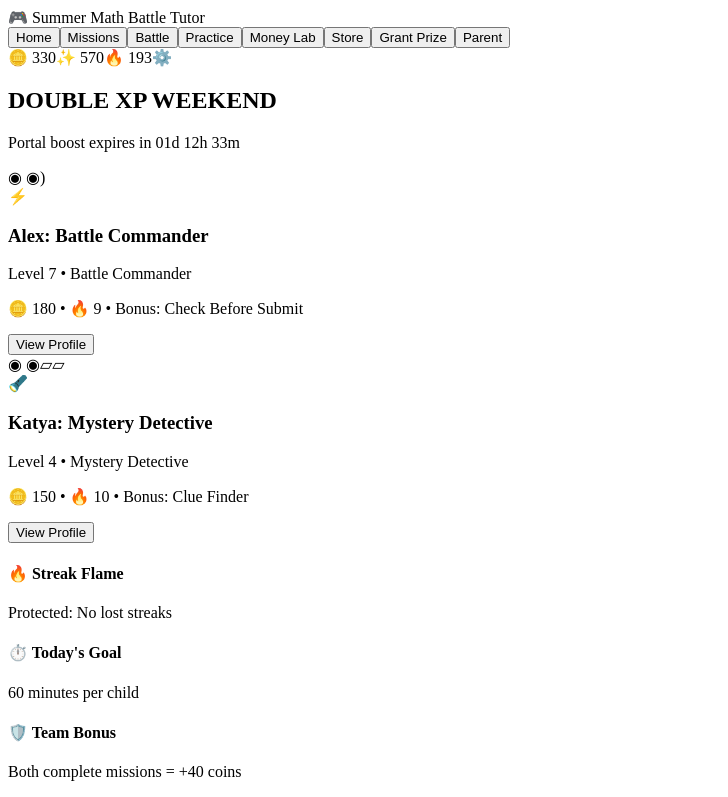
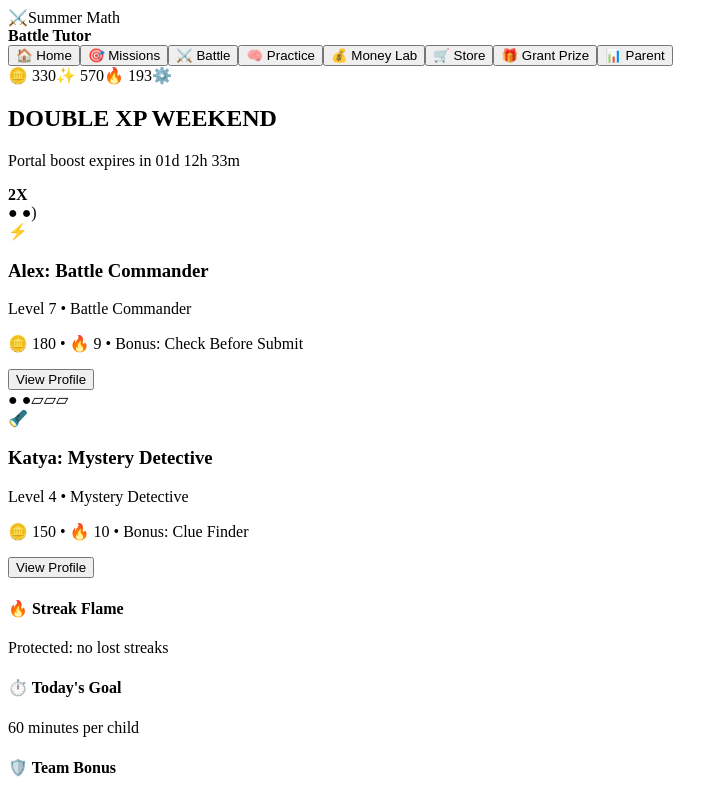
Before and after one commit to juliarus768-cyber/summer-math-battle-tutor, a React (Vite) app: page / in a window 1280 px wide. Shown: the top 797 px of the page, without its empty margins (0-728 px from the left). Built offline with nearby package versions, Linux system fonts and the light colour scheme; the HTML template or start-up script is replaced by a standard one.

Commit message:
Fix app render and make dashboard visible

```diff
--- a/src/App.jsx
+++ b/src/App.jsx
@@ -8,8 +8,8 @@ const defaultState = {
   notifications: 3,
   grantClaimed: false,
   players: {
-    alex: { level: 7, xp: 320, xpMax: 500, coins: 180, streak: 9, rank: 'Battle Commander', missions: 0, minutes: 0, bonuses: ['Check Before Submit'] },
-    katya: { level: 4, xp: 250, xpMax: 400, coins: 150, streak: 10, rank: 'Mystery Detective', missions: 0, minutes: 0, bonuses: ['Clue Finder'] }
+    alex: { name: 'Alex', level: 7, xp: 320, xpMax: 500, coins: 180, streak: 9, rank: 'Battle Commander', missions: 0, minutes: 0, bonuses: ['Check Before Submit'] },
+    katya: { name: 'Katya', level: 4, xp: 250, xpMax: 400, coins: 150, streak: 10, rank: 'Mystery Detective', missions: 0, minutes: 0, bonuses: ['Clue Finder'] }
   },
   missionProgress: [0, 0, 0, 0, 0, 0],
   rewardRequests: [],
@@ -17,6 +17,7 @@ const defaultState = {
 };
 
 const tabs = ['Home', 'Missions', 'Battle', 'Practice', 'Money Lab', 'Store', 'Grant Prize', 'Parent'];
+
 const missions = [
   { name: 'Speed Round', icon: '⚡', desc: 'Fast recall with accuracy checks.', xp: 40, rarity: 'rare' },
   { name: 'Logic Battle', icon: '🧠', desc: 'BEDMAS and strategy puzzle drill.', xp: 50, rarity: 'epic' },
@@ -34,11 +35,28 @@ const rewards = [
   ['📱', 'Device day with no classes', 650, 'Ultra']
 ];
 
-const loadState = () => {
-  const raw = localStorage.getItem(STORAGE_KEY);
-  if (!raw) return defaultState;
-  try { return { ...defaultState, ...JSON.parse(raw) }; } catch { return defaultState; }
-};
+function safeClone(value) {
+  return JSON.parse(JSON.stringify(value));
+}
+
+function loadState() {
+  try {
+    const raw = localStorage.getItem(STORAGE_KEY);
+    if (!raw) return safeClone(defaultState);
+    const parsed = JSON.parse(raw);
+    return {
+      ...safeClone(defaultState),
+      ...parsed,
+      players: { ...safeClone(defaultState.players), ...(parsed.players || {}) },
+      battleScore: { ...safeClone(defaultState.battleScore), ...(parsed.battleScore || {}) },
+      missionProgress: Array.isArray(parsed.missionProgress) ? parsed.missionProgress : safeClone(defaultState.missionProgress),
+      rewardRequests: Array.isArray(parsed.rewardRequests) ? parsed.rewardRequests : []
+    };
+  } catch {
+    localStorage.removeItem(STORAGE_KEY);
+    return safeClone(defaultState);
+  }
+}
 
 export default function App() {
   const [state, setState] = useState(loadState);
@@ -48,8 +66,10 @@ export default function App() {
     localStorage.setItem(STORAGE_KEY, JSON.stringify(next));
   };
 
+  const switchTab = (tab) => save({ ...state, activeTab: tab });
+
   const completeMission = (kidKey) => {
-    const next = structuredClone(state);
+    const next = safeClone(state);
     const kid = next.players[kidKey];
     const missionIndex = next.missionProgress.findIndex((m) => m < 5);
     if (missionIndex !== -1) next.missionProgress[missionIndex] += 1;
@@ -63,20 +83,22 @@ export default function App() {
   };
 
   const requestReward = (kid, rewardName, cost) => {
-    const next = structuredClone(state);
+    const next = safeClone(state);
     next.rewardRequests.unshift({ kid, rewardName, cost, time: new Date().toLocaleString('en-US'), status: 'Pending' });
     save(next);
   };
 
   const claimGrant = () => {
     if (state.grantClaimed) return;
-    const next = structuredClone(state);
+    const next = safeClone(state);
     next.grantClaimed = true;
     next.players.alex.coins += 50;
     next.players.katya.coins += 50;
     next.notifications = Math.max(0, next.notifications - 1);
     save(next);
   };
+
+  const toggleWeekend = () => save({ ...state, weekendMode: !state.weekendMode });
 
   const topTotals = useMemo(() => ({
     coins: state.players.alex.coins + state.players.katya.coins,
@@ -88,63 +110,74 @@ export default function App() {
     <div className="app-shell">
       <div className="particles" />
       <header className="hud">
-        <div className="logo">🎮 Summer Math Battle Tutor</div>
-        <nav>{tabs.map((t) => <button key={t} className={state.activeTab===t?'tab active':'tab'} onClick={()=>save({...state,activeTab:t})}>{t}</button>)}</nav>
+        <div className="logo"><span className="logo-mark">⚔️</span><span>Summer Math<br /><b>Battle Tutor</b></span></div>
+        <nav aria-label="Main navigation">
+          {tabs.map((t) => <button key={t} className={state.activeTab === t ? 'tab active' : 'tab'} onClick={() => switchTab(t)}>{tabIcon(t)} {t}</button>)}
+        </nav>
         <div className="stats"><span>🪙 {topTotals.coins}</span><span>✨ {topTotals.xp}</span><span>🔥 {topTotals.streak}</span><span className="badge">{state.notifications}</span><span>⚙️</span></div>
       </header>
 
       <main className="content">
         {state.activeTab === 'Home' && <Home state={state} completeMission={completeMission} claimGrant={claimGrant} />}
-        {state.activeTab === 'Store' && <Store state={state} requestReward={requestReward} />}
+        {state.activeTab === 'Store' && <Store requestReward={requestReward} />}
         {state.activeTab === 'Parent' && <Parent state={state} />}
-        {!['Home','Store','Parent'].includes(state.activeTab) && <Placeholder title={state.activeTab} state={state} save={save} />}
+        {!['Home', 'Store', 'Parent'].includes(state.activeTab) && <Module title={state.activeTab} state={state} toggleWeekend={toggleWeekend} />}
       </main>
     </div>
   );
 }
 
+function tabIcon(tab) {
+  return ({ Home: '🏠', Missions: '🎯', Battle: '⚔️', Practice: '🧠', 'Money Lab': '💰', Store: '🛒', 'Grant Prize': '🎁', Parent: '📊' })[tab] || '⭐';
+}
+
 function Home({ state, completeMission, claimGrant }) {
   return <section className="fade-in">
-    <div className="event-banner"><h2>DOUBLE XP WEEKEND</h2><p>Portal boost expires in 01d 12h 33m</p></div>
+    <div className="event-banner"><div><h2>DOUBLE XP WEEKEND</h2><p>Portal boost expires in 01d 12h 33m</p></div><strong>2X</strong></div>
     <div className="hero-grid">
       <HeroCard kid="alex" data={state.players.alex} theme="alex" />
       <HeroCard kid="katya" data={state.players.katya} theme="katya" />
     </div>
     <div className="status-grid">
-      <Card title="Streak Flame" value="Protected: No lost streaks" icon="🔥" />
+      <Card title="Streak Flame" value="Protected: no lost streaks" icon="🔥" />
       <Card title="Today's Goal" value="60 minutes per child" icon="⏱️" />
-      <Card title="Team Bonus" value="Both complete missions = +40 coins" icon="🛡️" />
+      <Card title="Team Bonus" value="Both finish = +40 coins" icon="🛡️" />
     </div>
-    <div className="section-title">Today's Missions</div>
+    <div className="section-title">Today’s Missions</div>
     <div className="mission-grid">
-      {missions.map((m,i)=><article key={m.name} className={`mission ${m.rarity}`}><h4>{m.icon} {m.name}</h4><p>{m.desc}</p><div>{state.missionProgress[i]}/5 • +{m.xp} XP</div><div className="check">{state.missionProgress[i] >= 5 ? '✅ Complete' : '⬜ In progress'}</div></article>)}
+      {missions.map((m, i) => <article key={m.name} className={`mission ${m.rarity}`}><h4>{m.icon} {m.name}</h4><p>{m.desc}</p><div className="mini-bar"><span style={{ width: `${(state.missionProgress[i] / 5) * 100}%` }} /></div><div>{state.missionProgress[i]}/5 • +{m.xp} XP</div><div className="check">{state.missionProgress[i] >= 5 ? '✅ Complete' : '⬜ In progress'}</div></article>)}
     </div>
-    <div className="actions"><button onClick={()=>completeMission('alex')}>Complete mission for Alex</button><button onClick={()=>completeMission('katya')}>Complete mission for Katya</button></div>
+    <div className="actions"><button onClick={() => completeMission('alex')}>Complete mission for Alex</button><button onClick={() => completeMission('katya')}>Complete mission for Katya</button></div>
     <div className="lower-grid">
-      <article className="big-card"><h3>Sibling Battle Arena</h3><p>Alex {state.battleScore.alex} vs {state.battleScore.katya} Katya</p></article>
-      <article className="big-card chest"><h3>Grant Prize Chest</h3><p>{state.grantClaimed?'Claimed +50 coins each':'Glowing mystery chest ready!'}</p><button onClick={claimGrant}>Claim grant prize</button></article>
-      <article className="big-card"><h3>Next Reward</h3><p>🧋 Bubble Tea unlock trend: 80 coins</p></article>
+      <article className="big-card"><h3>Sibling Battle Arena</h3><p>Alex {state.battleScore.alex} VS {state.battleScore.katya} Katya</p></article>
+      <article className="big-card chest"><h3>Grant Prize Chest</h3><p>{state.grantClaimed ? 'Claimed +50 coins each' : 'Glowing mystery chest ready!'}</p><button onClick={claimGrant}>Claim grant prize</button></article>
+      <article className="big-card"><h3>Next Reward</h3><p>🧋 Bubble Tea unlock: 80 coins</p></article>
       <article className="big-card"><h3>Achievements</h3><p>⚔️ Check Before Submit | 🔦 Clue Finder | 🧠 Accuracy Hero</p></article>
       <article className="big-card"><h3>Upcoming Events</h3><p>Friday Boss Raid • Saturday Light Mode • Sunday Catch-Up</p></article>
-      <article className="big-card"><h3>Katya Motivation</h3><p>“Friends don’t lie. Numbers don’t either. Keep solving.”</p></article>
+      <article className="big-card motivation"><h3>Katya Motivation</h3><p>“Friends don’t lie. Numbers don’t either. Keep solving.”</p></article>
     </div>
   </section>;
 }
 
-const HeroCard = ({ kid, data, theme }) => <article className={`hero ${theme}`}>
-  <div className="avatar">
-    <div className="hair"/><div className="face"><span className="eyes">◉ ◉</span><span className="smile">{kid==='katya'?'▱▱':')'}</span></div>
-    <div className="outfit">{kid==='katya'?'🔦':'⚡'}</div>
-  </div>
-  <div className="hero-info"><h3>{kid==='alex'?'Alex: Battle Commander':'Katya: Mystery Detective'}</h3><p>Level {data.level} • {data.rank}</p><div className="xp"><span style={{width:`${(data.xp/data.xpMax)*100}%`}}/></div><p>🪙 {data.coins} • 🔥 {data.streak} • Bonus: {data.bonuses[0]}</p><button>View Profile</button></div>
-</article>;
+function HeroCard({ kid, data, theme }) {
+  const isKatya = kid === 'katya';
+  return <article className={`hero ${theme}`}>
+    <div className={`avatar ${isKatya ? 'katya-avatar' : 'alex-avatar'}`}>
+      <div className="avatar-glow" />
+      <div className="hair" />
+      <div className="face"><span className="eyes">● ●</span><span className="smile">{isKatya ? '▱▱▱' : ')'}</span></div>
+      <div className="outfit">{isKatya ? '🔦' : '⚡'}</div>
+    </div>
+    <div className="hero-info"><h3>{isKatya ? 'Katya: Mystery Detective' : 'Alex: Battle Commander'}</h3><p>Level {data.level} • {data.rank}</p><div className="xp"><span style={{ width: `${(data.xp / data.xpMax) * 100}%` }} /></div><p>🪙 {data.coins} • 🔥 {data.streak} • Bonus: {data.bonuses[0]}</p><button>View Profile</button></div>
+  </article>;
+}
 
-const Card = ({ title, value, icon }) => <article className="card"><h4>{icon} {title}</h4><p>{value}</p></article>;
+function Card({ title, value, icon }) { return <article className="card"><h4>{icon} {title}</h4><p>{value}</p></article>; }
 
-function Store({ state, requestReward }) { return <section className="fade-in"><h2>Reward Store</h2><div className="store-grid">{rewards.map(([icon,name,cost,rarity])=><article key={name} className="store-card"><h3>{icon} {name}</h3><p>Cost: {cost} Math Coins</p><p>Rarity: {rarity}</p><div className="store-actions"><button onClick={()=>requestReward('Alex',name,cost)}>Request for Alex</button><button onClick={()=>requestReward('Katya',name,cost)}>Request for Katya</button></div><small>Requires parent approval</small></article>)}</div></section>; }
+function Store({ requestReward }) { return <section className="fade-in"><h2>Reward Store</h2><div className="store-grid">{rewards.map(([icon, name, cost, rarity]) => <article key={name} className="store-card"><h3>{icon} {name}</h3><p>Cost: {cost} Math Coins</p><p>Rarity: {rarity}</p><div className="store-actions"><button onClick={() => requestReward('Alex', name, cost)}>Request for Alex</button><button onClick={() => requestReward('Katya', name, cost)}>Request for Katya</button></div><small>Requires parent approval</small></article>)}</div></section>; }
 
-function Parent({ state }) { return <section className="fade-in"><h2>Parent Dashboard</h2><div className="parent-grid"><article><h3>Daily Minutes</h3><p>Alex: {state.players.alex.minutes} • Katya: {state.players.katya.minutes}</p></article><article><h3>Missions Completed</h3><p>Alex: {state.players.alex.missions} • Katya: {state.players.katya.missions}</p></article><article><h3>Weak Skills</h3><p>Alex: fractions, long division | Katya: subtraction fluency, division facts</p></article><article><h3>Strongest Skill Today</h3><p>Alex: BEDMAS checks | Katya: persistence in clue-solving</p></article><article><h3>Suggested Focus for Tomorrow</h3><p>6 x 10 minutes each, reward corrections. Phrase: “Good try. Let’s fix the step.”</p></article><article><h3>Approve / Review</h3><p>No lost streaks, catch-up enabled, weekend lighter mode active manually.</p></article></div><h3>Reward Requests</h3><ul className="requests">{state.rewardRequests.length?state.rewardRequests.map((r,idx)=><li key={idx}>{r.time} — {r.kid} requested {r.rewardName} ({r.cost} coins) [{r.status}]</li>):<li>No requests yet.</li>}</ul></section>; }
+function Parent({ state }) { return <section className="fade-in"><h2>Parent Dashboard</h2><div className="parent-grid"><article><h3>Daily Minutes</h3><p>Alex: {state.players.alex.minutes} • Katya: {state.players.katya.minutes}</p></article><article><h3>Missions Completed</h3><p>Alex: {state.players.alex.missions} • Katya: {state.players.katya.missions}</p></article><article><h3>Weak Skills</h3><p>Alex: fractions, long division | Katya: subtraction fluency, division facts</p></article><article><h3>Strongest Skill Today</h3><p>Alex: BEDMAS checks | Katya: persistence in clue-solving</p></article><article><h3>Suggested Focus</h3><p>6 x 10 minutes each. Reward corrections and effort.</p></article><article><h3>Phrase to use</h3><p>“Good try. Let’s fix the step.”</p></article></div><h3>Reward Requests</h3><ul className="requests">{state.rewardRequests.length ? state.rewardRequests.map((r, idx) => <li key={idx}>{r.time} — {r.kid} requested {r.rewardName} ({r.cost} coins) [{r.status}]</li>) : <li>No requests yet.</li>}</ul></section>; }
 
-function Placeholder({ title, state, save }) {
-  return <section className="fade-in"><h2>{title}</h2><p>Game module preview with neon UI continuity.</p><button onClick={()=>save({...state,weekendMode:!state.weekendMode})}>{state.weekendMode?'Switch to weekday mode':'Toggle weekend mode'}</button><p>{state.weekendMode?'Weekend mode: lighter mission sessions (8 mins).':'Weekday mode: standard mission sessions (10 mins).'}</p></section>;
+function Module({ title, state, toggleWeekend }) {
+  return <section className="fade-in module"><h2>{title}</h2><p>This module is ready for Phase 2 logic. The visual shell is active now.</p><button onClick={toggleWeekend}>{state.weekendMode ? 'Switch to weekday mode' : 'Toggle weekend mode'}</button><p>{state.weekendMode ? 'Weekend mode: lighter 8-minute sessions.' : 'Weekday mode: standard 10-minute sessions.'}</p></section>;
 }
```
